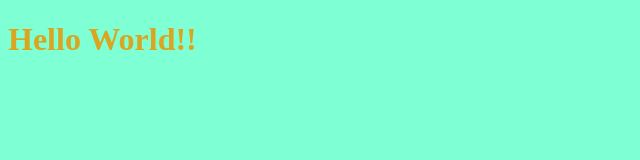
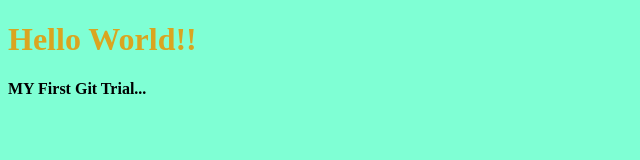
Before and after one commit to AlphaCoder4518/ProjectGit, a plain HTML site: page index.html in a window 1280 px wide. Shown: the whole page, without its empty margins (0-640 px from the left). Drawn offline with Linux system fonts and the light colour scheme.

Commit message:
New Line Added..

```diff
--- a/index.html
+++ b/index.html
@@ -8,5 +8,6 @@
 </head>
 <body>
     <h1>Hello World!!</h1>
+    <h4>MY First Git Trial...</h4>
 </body>
 </html>
```
